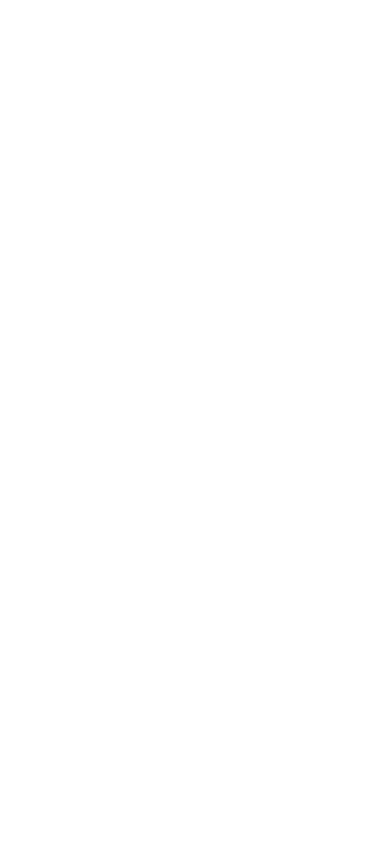
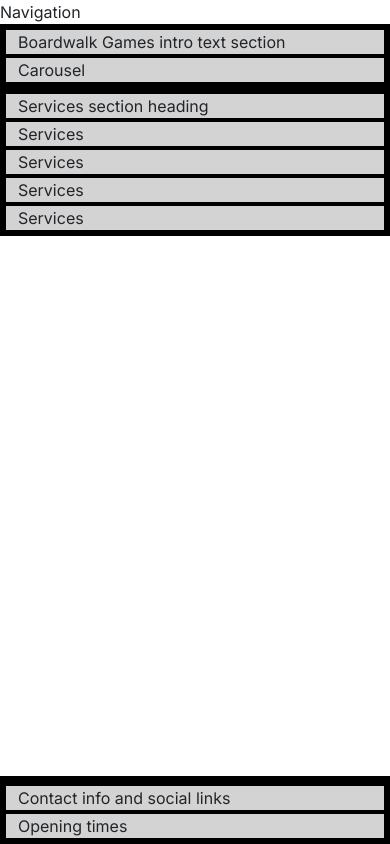
Before and after one commit to devildex91/boardwalk-games, a plain HTML site: page index.html in a window 390 px wide. Drawn offline with nearby package versions, Linux system fonts and the light colour scheme; a web font is replaced by a local one.

Commit message:
Adding responsive homepage boiler plate to match our skeleton design

```diff
--- a/assets/styles.css
+++ b/assets/styles.css
@@ -1,8 +1,36 @@
+/*google fonts*/
 @import url('https://fonts.googleapis.com/css2?family=Inter:ital,opsz,wght@0,14..32,100..900;1,14..32,100..900&family=Macondo&display=swap');
 
-body{
-    font-family:"Inter", sans-serif;
+/*CSS Variables*/
+:root {
+    --primary-font:"Inter",sans-serif;
+    --secondary-font: "Macondo", sans-serif;
+    --primary-color:#3a2620;/* dark brown*/
+    --secondary-color:#aa9581;/*light brown*/
+    --highlight-color:#416a8e; /*blue*/
+    --highlight-color-light:#7a9fc2;/*light blue*/
 }
-h1{
-    font-family: "Macondo",sans-serif;
+
+
+body {
+    font-family: var(--primary-font);
 }
+h1,
+h2,
+h3 {
+    font-family: var(--secondary-font);
+    color: var(--primary-color);
+}
+
+.sub-heading-color{
+    color: var(--highlight-color);
+}
+/*grid visualisation*/
+.container,
+.row {
+    border:2px solid black;
+}
+.col-12{
+    border:2px solid black;
+    background-color:lightgray;
+}
--- a/index.html
+++ b/index.html
@@ -1,19 +1,67 @@
 <!DOCTYPE html>
 <html lang="en">
+
 <head>
-    <meta charset="UTF-8">
-    <meta name="viewport" content="width=device-width, initial-scale=1.0">
-    <!--Bootstrap CSS link-->
-    <link href="https://cdn.jsdelivr.net/npm/bootstrap@5.3.8/dist/css/bootstrap.min.css" rel="stylesheet" integrity="sha384-sRIl4kxILFvY47J16cr9ZwB07vP4J8+LH7qKQnuqkuIAvNWLzeN8tE5YBujZqJLB" crossorigin="anonymous">
-    <!--Local CSS Link-->
-    <link href ="assets/styles.css" rel = "stylesheet">
-    <title>Boardwalk Games</title>
+  <meta charset="UTF-8">
+  <meta name="viewport" content="width=device-width, initial-scale=1.0">
+  <!--Bootstrap CSS link-->
+  <link href="https://cdn.jsdelivr.net/npm/bootstrap@5.3.8/dist/css/bootstrap.min.css" rel="stylesheet"
+    integrity="sha384-sRIl4kxILFvY47J16cr9ZwB07vP4J8+LH7qKQnuqkuIAvNWLzeN8tE5YBujZqJLB" crossorigin="anonymous">
+  <!--Local CSS Link-->
+  <link href="assets/styles.css" rel="stylesheet">
+  <title>Boardwalk Games Home </title>
+
+  <!--favicons generated by favicon.io-->
+  <link rel="apple-touch-icon" sizes="180x180" href="assets/images/apple-touch-icon.png">
+  <link rel="icon" type="image/png" sizes="32x32" href="assets/images/favicon-32x32.png">
+  <link rel="icon" type="image/png" sizes="16x16" href="assets/images/favicon-16x16.png">
 </head>
-<body>
+<!--classes on body set to work with mt-auto on footer to ensure it always stays at the bottom-->
+<body class = "d-flex flex-column min-vh-100">
+  <!--navigation-->
+  <div>Navigation</div>
+  <!--header with carousel -->
+  <header class="container">
+    <div class="row">
+      <div class="col-12 col-xl-6">Boardwalk Games intro text section</div>
+      <div class="col-12 col-xl-6">Carousel</div>
+    </div>
+  </header>
+  <!--main to hold all sections of home page and not part of grid-->
+  <main>
+    <!--services section-->
+    <section class="container">
+      <div class="row">
+        <div class="col-12">Services section heading</div>
+        <div class="col-12 col-md-6 col-xl-3">Services</div>
+        <div class="col-12 col-md-6 col-xl-3">Services</div>
+        <div class="col-12 col-md-6 col-xl-3">Services</div>
+        <div class="col-12 col-md-6 col-xl-3">Services</div>
+      </div>
+    </section>
+  </main>
+  <!--footer/ contact section
+  mt-auto added to push footer to the bottom of the page-->
+  <footer class = "mt-auto">
+    <div class="container">
+      <div class="row">
+        <div class="col-12"></div>
+        <!--contact-info-->
+        <div class="col-12 col-md-6 col-xl-4">Contact info and social links</div>
+        <!--opening times-->
+        <div class="col-12 col-md-6 col-xl-4">Opening times</div>
+      </div>
+
+    </div>
+  </footer>
+
 
   <!--Font Awsome Link-->
   <script src="https://kit.fontawesome.com/cbfde23805.js" crossorigin="anonymous"></script>
- <!--Boostrap JS link-->
-  <script src="https://cdn.jsdelivr.net/npm/bootstrap@5.3.8/dist/js/bootstrap.bundle.min.js" integrity="sha384-FKyoEForCGlyvwx9Hj09JcYn3nv7wiPVlz7YYwJrWVcXK/BmnVDxM+D2scQbITxI" crossorigin="anonymous"></script>
+  <!--Boostrap JS link-->
+  <script src="https://cdn.jsdelivr.net/npm/bootstrap@5.3.8/dist/js/bootstrap.bundle.min.js"
+    integrity="sha384-FKyoEForCGlyvwx9Hj09JcYn3nv7wiPVlz7YYwJrWVcXK/BmnVDxM+D2scQbITxI"
+    crossorigin="anonymous"></script>
 </body>
+
 </html>
```
